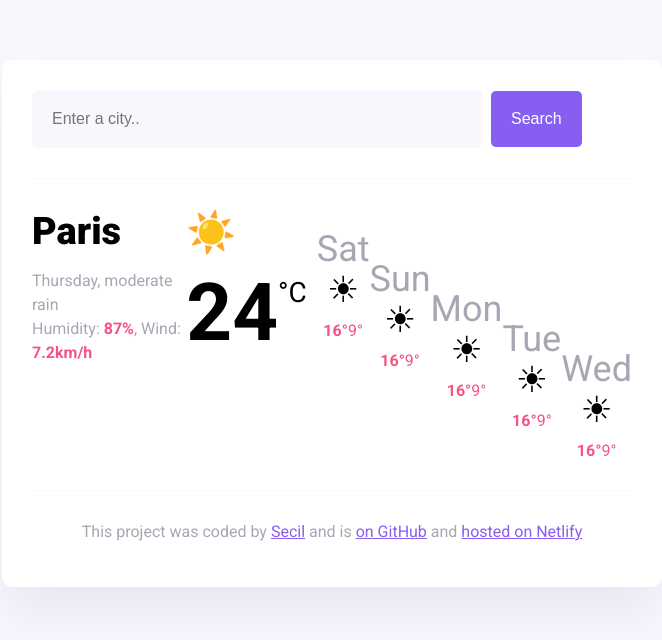
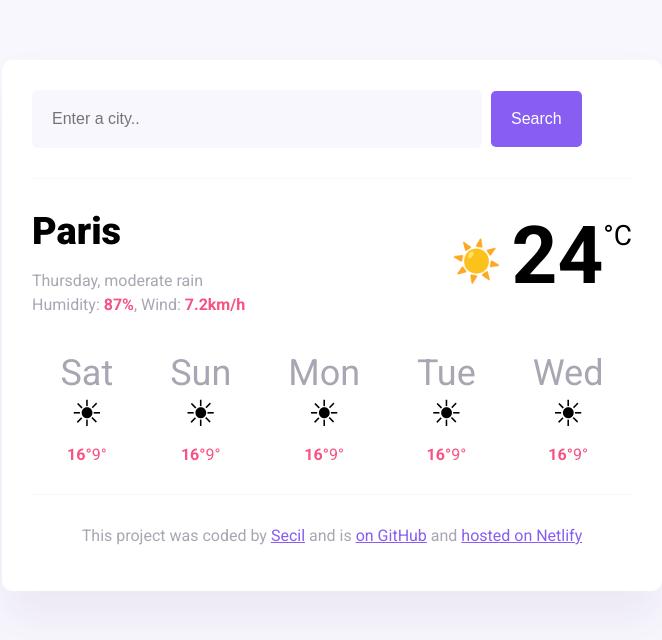
Before and after one commit to Secillla/my-first-project-on-git, a website built with Parcel: page index.html in a window 1280 px wide. Shown: the whole page, without its empty margins (308-970 px from the left). Built offline with nearby package versions, Linux system fonts and the light colour scheme.

Commit message:
fixed typo

```diff
--- a/index.html
+++ b/index.html
@@ -44,6 +44,7 @@
               >24</span
             ><span class="current-temperature-unit">°C</span>
           </div>
+        </div>
         <div class="weather-forecast">
           <div class="weather-forecast-day">
             <div class="day-name">Sat</div>
@@ -53,7 +54,6 @@
               <div class="day-temp-low">9°</div>
             </div>
           </div>
-             <div class="weather-forecast">
           <div class="weather-forecast-day">
             <div class="day-name">Sun</div>
             <div class="day-icon">☀</div>
@@ -62,7 +62,6 @@
               <div class="day-temp-low">9°</div>
             </div>
           </div>
-          <div class="weather-forecast">
           <div class="weather-forecast-day">
             <div class="day-name">Mon</div>
             <div class="day-icon">☀</div>
@@ -71,7 +70,6 @@
               <div class="day-temp-low">9°</div>
             </div>
           </div>
-          <div class="weather-forecast">
           <div class="weather-forecast-day">
             <div class="day-name">Tue</div>
             <div class="day-icon">☀</div>
@@ -80,7 +78,6 @@
               <div class="day-temp-low">9°</div>
             </div>
           </div>
-          <div class="weather-forecast">
           <div class="weather-forecast-day">
             <div class="day-name">Wed</div>
             <div class="day-icon">☀</div>
@@ -88,8 +85,6 @@
               <div class="day-temp-high"><strong>16°</strong></div>
               <div class="day-temp-low">9°</div>
             </div>
-            </div>
-
           </div>
         </div>
       </main>
```
Lines whose indentation alone changed are shown as unchanged.
